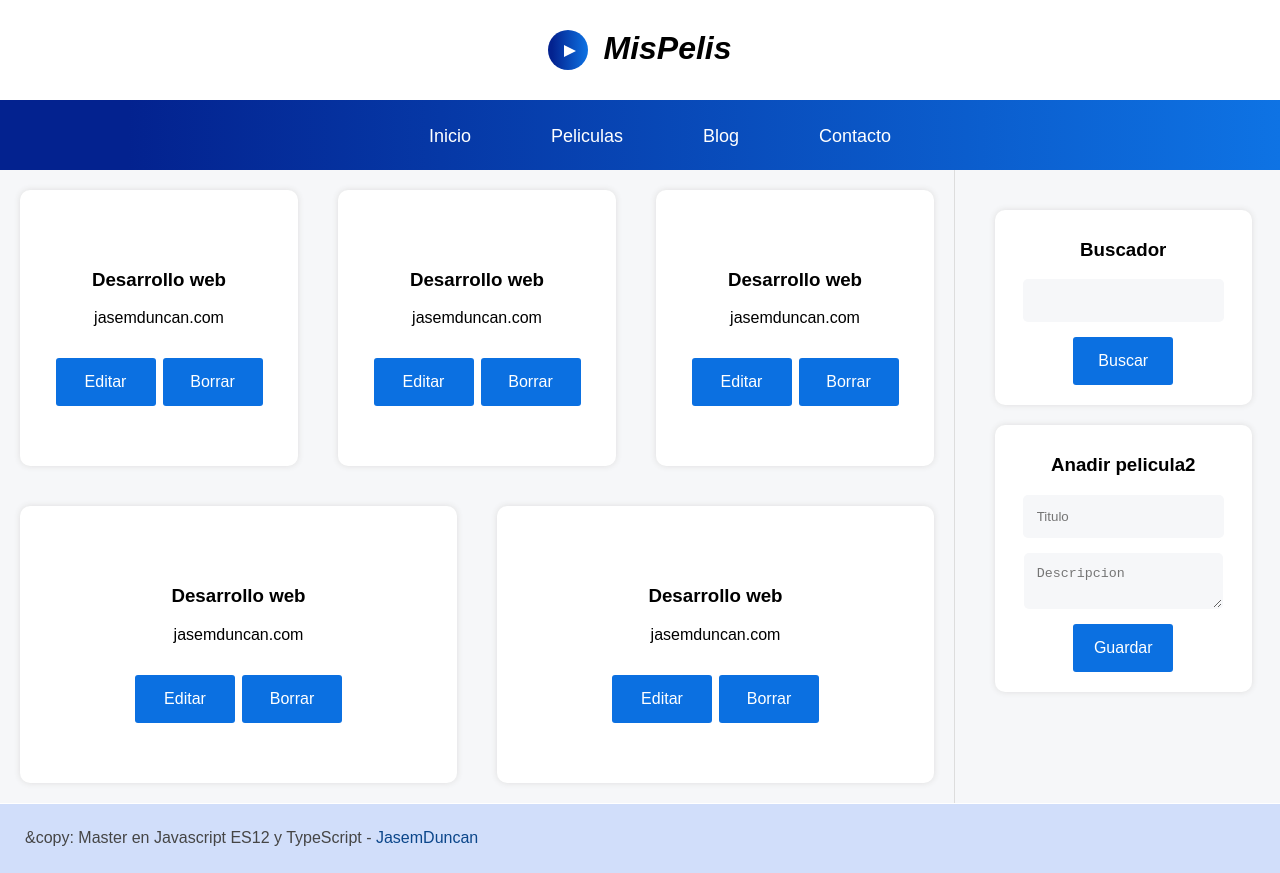
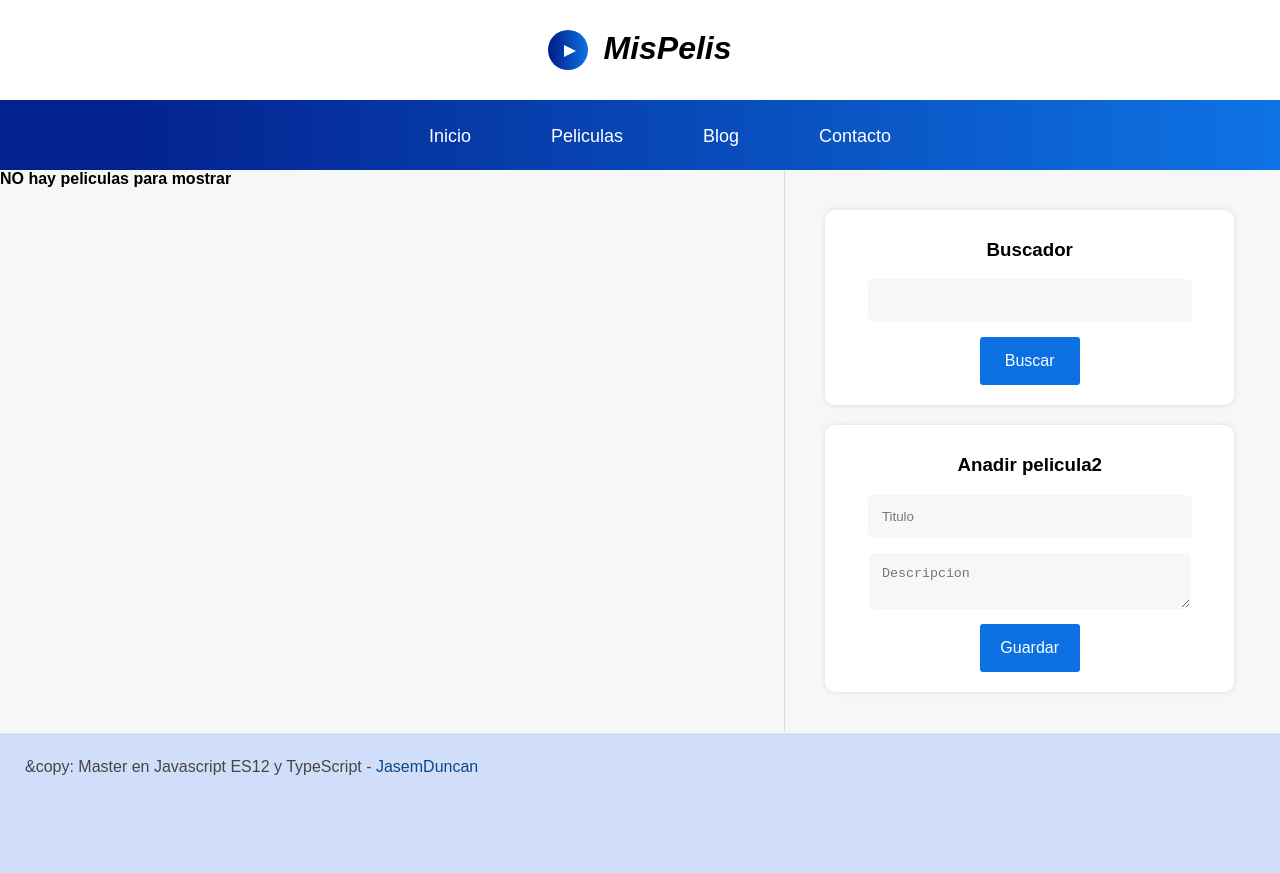
Before and after one commit to JasemDuncan/MasterReact, a React (Create React App) app in the folder 06-proyecto1/: page / in a window 1280 px wide. After the commit the page ends 802 px from the top, so only its background shows below. Built offline with nearby package versions, Linux system fonts and the light colour scheme.

Commit message:
list movies

```diff
--- a/06-proyecto1/src/components/Listado.js
+++ b/06-proyecto1/src/components/Listado.js
@@ -1,39 +1,34 @@
-import React from 'react'
+import React, { useEffect, useState } from 'react'
 
 export const Listado = () => {
+
+    const [listadoState, setListadoState] = useState([]);
+
+    useEffect(() => {
+        console.log("Componente del listado de peliculas cargado!!");
+        conseguirPeliculas();
+    }, []);
+
+    const conseguirPeliculas = () => {
+        let peliculas = JSON.parse(localStorage.getItem("pelis"));
+        console.log(peliculas);
+        setListadoState(peliculas);
+    };
+
     return (
         <>
-            <article className="peli-item">
-                <h3 className="title">Desarrollo web</h3>
-                <p className="description">jasemduncan.com</p>
-                <button className="edit">Editar</button>
-                <button className="delete">Borrar</button>
-            </article>
-            <article className="peli-item">
-                <h3 className="title">Desarrollo web</h3>
-                <p className="description">jasemduncan.com</p>
-                <button className="edit">Editar</button>
-                <button className="delete">Borrar</button>
-            </article>
-
-            <article className="peli-item">
-                <h3 className="title">Desarrollo web</h3>
-                <p className="description">jasemduncan.com</p>
-                <button className="edit">Editar</button>
-                <button className="delete">Borrar</button>
-            </article>
-            <article className="peli-item">
-                <h3 className="title">Desarrollo web</h3>
-                <p className="description">jasemduncan.com</p>
-                <button className="edit">Editar</button>
-                <button className="delete">Borrar</button>
-            </article>
-            <article className="peli-item">
-                <h3 className="title">Desarrollo web</h3>
-                <p className="description">jasemduncan.com</p>
-                <button className="edit">Editar</button>
-                <button className="delete">Borrar</button>
-            </article>
+            {listadoState!=null? listadoState.map(peli => {
+                return (
+                    <article className="peli-item" key={peli.id}>
+                        <h3 className="title">{peli.titulo}</h3>
+                        <p className="description">{peli.descripcion}</p>
+                        <button className="edit">Editar</button>
+                        <button className="delete">Borrar</button>
+                    </article>
+                );
+            })
+            :<strong>NO hay peliculas para mostrar</strong>
+            }
         </>
     )
 }
--- a/06-proyecto1/src/helpers/GuardarEnStorage.js
+++ b/06-proyecto1/src/helpers/GuardarEnStorage.js
@@ -1,7 +1,6 @@
 export const GuardarEnStorage = (clave, elemento) => {
     //Conseguir elementos que se tienen en el localStorage
     let elementos = JSON.parse(localStorage.getItem(clave));
-    console.log(elementos);
 
     //Comprobar si es una array
     if(Array.isArray(elementos)){
```
